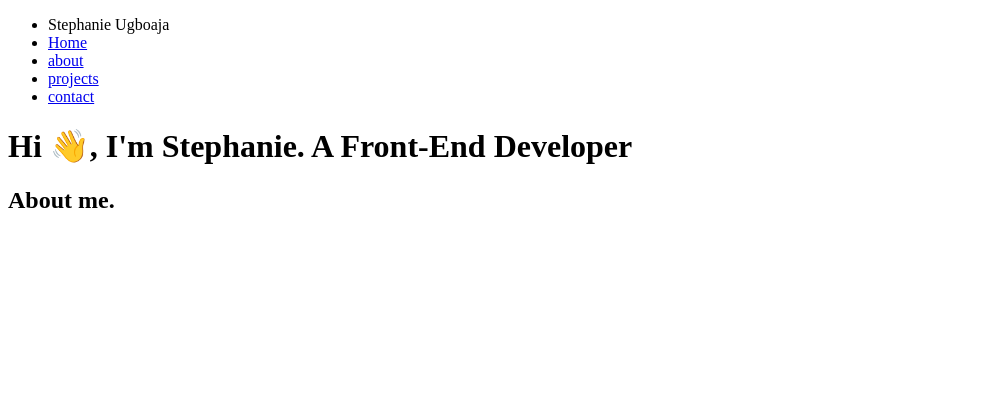
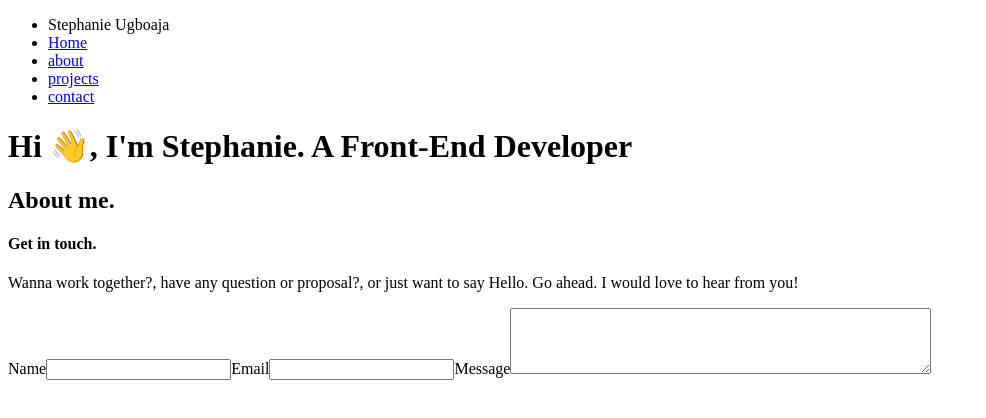
Before and after one commit to Ugboaja-Uchechi/portfolio-site, a React (Create React App) app: page / in a window 1280 px wide. Shown: the top 418 px of the page, without its empty margins (0-986 px from the left). Built offline with nearby package versions, Linux system fonts and the light colour scheme.

Commit message:
Create contact component

```diff
--- a/src/App.js
+++ b/src/App.js
@@ -2,6 +2,7 @@ import React from "react";
 import { Routes, Route } from 'react-router-dom';
 import Home from './component/Home';
 import About from "./component/About";
+import Contact from "./component/Contact";
 
 function App() {
   return (
@@ -9,6 +10,7 @@ function App() {
      <Routes>
        <Route exact path="/" element={<Home />} />
        <Route exact path="/about" element={<About />} />
+       <Route exact path="/contact" element={<Contact />} />
     </Routes>
     </>
   );
--- /dev/null
+++ b/src/component/Contact.js
@@ -0,0 +1,22 @@
+import React from "react";
+
+const Contact = () => {
+  return (
+    <>
+      <footer>
+        <h4>Get in touch.</h4>
+        <p>Wanna work together?, have any question or proposal?, or just want to say Hello. Go ahead. I would love to hear from you!</p>
+        <form>
+          <label for="name">Name</label>
+          <input type="text" id="name" name="name" required></input>
+          <label for="name">Email</label>
+          <input type="email" id="email" name="email" required></input>
+          <label for="message">Message</label>
+          <textarea id="message" for="message" rows="4" cols="50" required></textarea>
+        </form>
+      </footer>
+    </>
+  )
+}
+
+export default Contact;
--- a/src/component/Home.js
+++ b/src/component/Home.js
@@ -1,15 +1,19 @@
 import React from "react";
 import NavBar from "./Navbar";
 import About from "./About";
+import Contact from "./Contact";
 
 const Home = () => {
   return (
     <>
+    <div>
       <NavBar />
+    </div>
       <main>
         <h1>Hi &#x1f44b;, I'm Stephanie. A Front-End Developer</h1>
       </main>
       <About />
+      <Contact />
     </>
   )
 }
```
